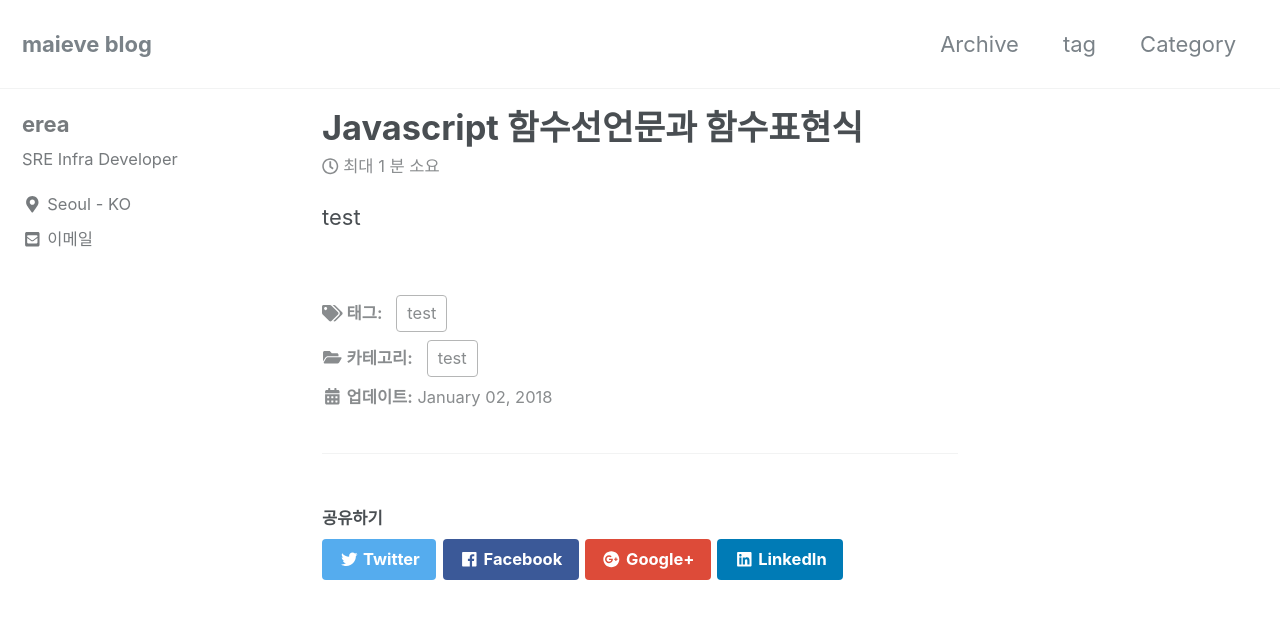
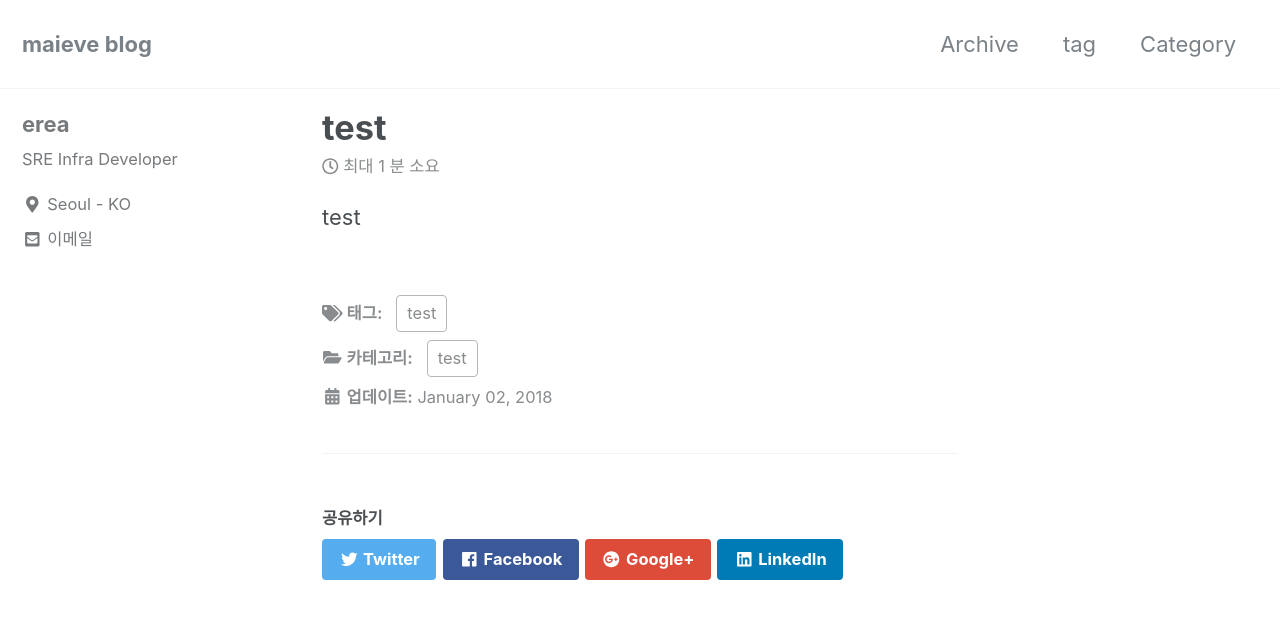
Before and after one commit to maieve/maieve-maieve.github.io, a Jekyll site: the page built from _posts/2018-09-12-test.md, in a window 1280 px wide and 900 px high. Shown: the top 619 px of the window. Built offline with Jekyll 4.4.1, drawn with Linux system fonts in a browser that asks for light colours; nearby versions of some CDN libraries; some of the changed text lies outside the part shown.

Commit message:
Update 2018-09-12-test.md

```diff
--- a/_posts/2018-09-12-test.md
+++ b/_posts/2018-09-12-test.md
@@ -1,5 +1,5 @@
 ---
-title: Javascript 함수선언문과 함수표현식
+title: test
 date: 2018-01-02
 tags: test
 category: test
```
